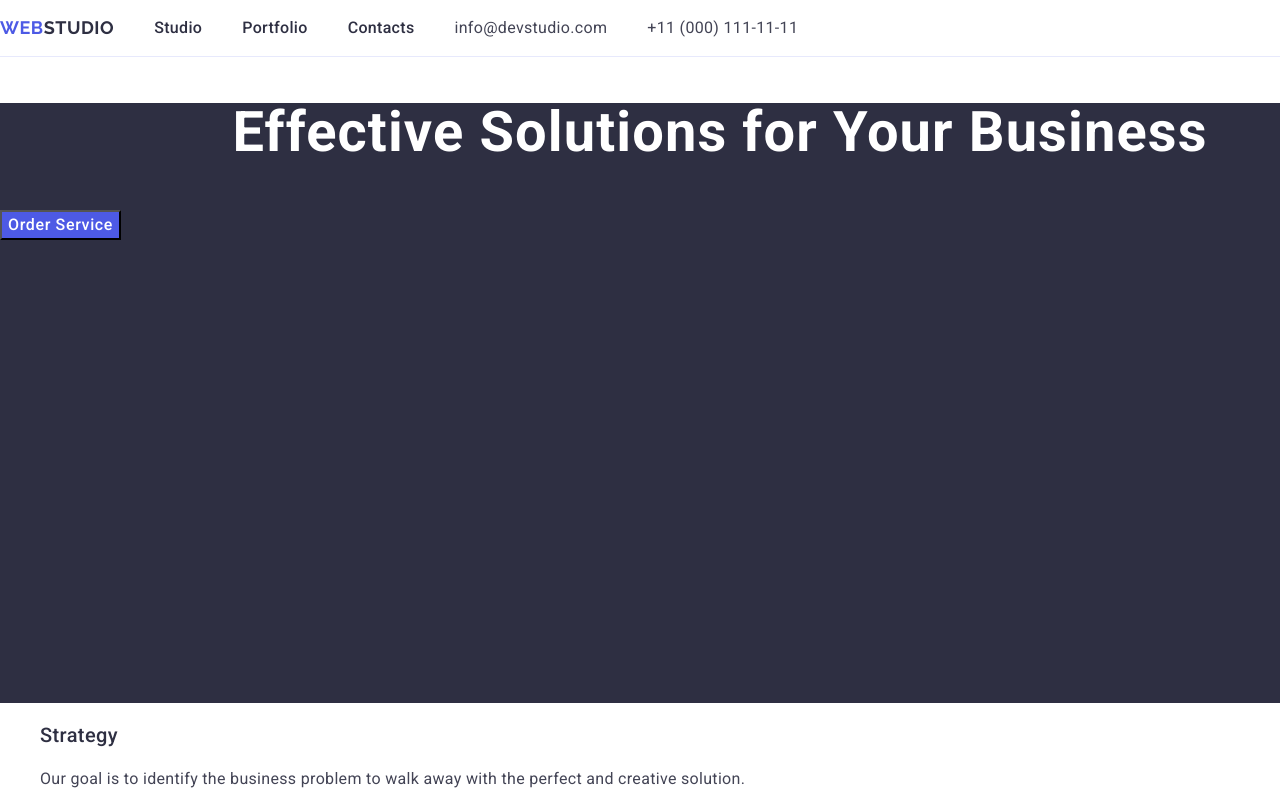
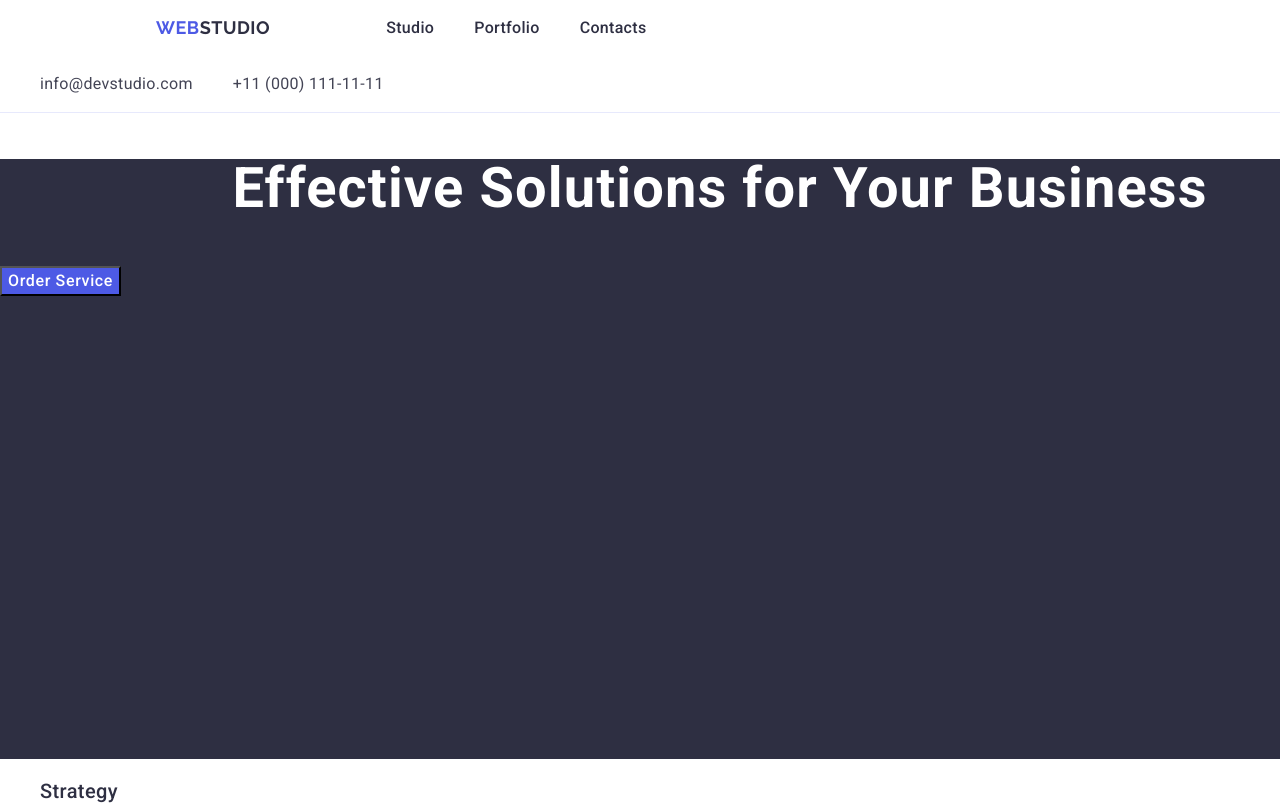
Before and after one commit to YutiiPasternak/goit-markup-hw-03, a plain HTML site: page index.html in a window 1280 px wide. Shown: the top 806 px of the page. Drawn offline with nearby package versions, Linux system fonts and the light colour scheme.

Commit message:
goit-markup-hw-03

```diff
--- a/css/styles.css
+++ b/css/styles.css
@@ -28,8 +28,11 @@ body {
   border-bottom: 1px solid #e7e9fc;
 }
 
-.header-container {
+.header-container container {
   display: flex;
+  width: 1158px;
+  padding: 0 15px;
+  margin: 0 auto;
 }
 
 .header-nav {
@@ -45,6 +48,8 @@ body {
   letter-spacing: 0.03em;
   text-transform: uppercase;
   color: #4d5ae5;
+  margin-right: 76px;
+  margin-left: 156px;
 }
 
 .header-logo:hover,
@@ -68,6 +73,7 @@ body {
   line-height: 1.5;
   letter-spacing: 0.02em;
   color: #2e2f42;
+  padding: 24px 0;
 }
 .nav-itm:hover {
   color: #404bbf;
@@ -83,12 +89,10 @@ body {
   font-size: 16px;
   color: #434455;
   display: inline-flex;
-  margin-left: auto;
   gap: 40px;
 }
 
 .contacts-itm {
-  display: inline-flex;
 }
 
 .contact-link {
@@ -98,7 +102,6 @@ body {
   line-height: 150%;
   letter-spacing: 0.02em;
   color: #434455;
-  display: inline-flex;
 }
 .contact-link:hover,
 :focus {
```
